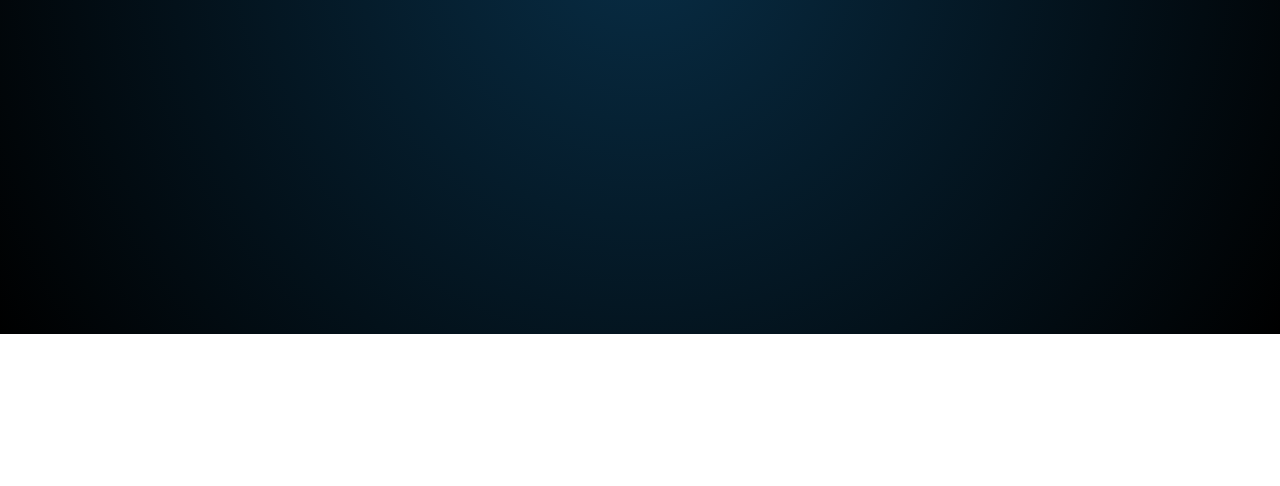
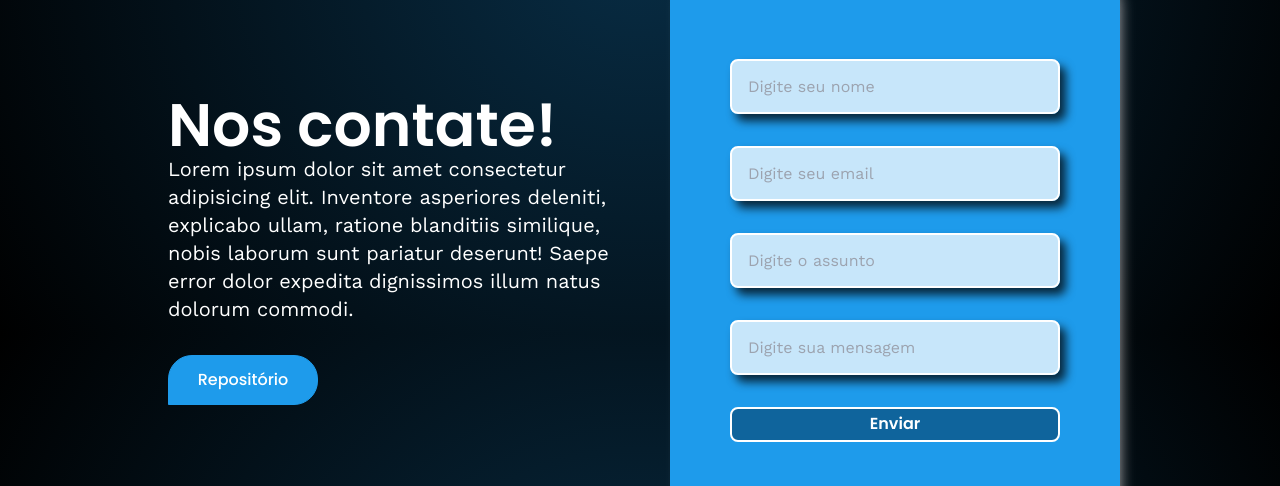
Before and after one commit to Projeto-Integrador-CodeAxis/ProjetoCodeAxis-FrontEnd, a React (Vite) app: page /contatos in a window 1280 px wide. Shown: the part 466-952 px from the top of the page. Before the commit the page ends 800 px from the top, so only its background shows below. Built offline with nearby package versions, Linux system fonts and the light colour scheme.

Commit message:
Botão finalizado com as propriedades

```diff
--- a/src/App.tsx
+++ b/src/App.tsx
@@ -3,7 +3,7 @@ import './index.css'
 import Sobre from './pages/sobre/Sobre'
 import { BrowserRouter, Route, Routes} from 'react-router-dom'
 import Home from './pages/home/Home'
-import Footer from './components/pages/footer/Footer'
+import Footer from './components/footer/Footer'
 import Navbar from "./components/navBar/NavBar";
 import Contatos from './pages/pg_contatos/Contatos'
 
@@ -17,7 +17,7 @@ function App() {
         <Routes>
         <Route path="/sobre" element={<Sobre />} />
         <Route path="/" element={<Home />} />
-         <Route path="/" element={<Contatos />} />
+         <Route path="/contatos" element={<Contatos />} />
         </Routes>
       <Footer />
       </BrowserRouter>
--- a/src/components/botao/Botao.tsx
+++ b/src/components/botao/Botao.tsx
@@ -3,17 +3,25 @@ import React from 'react';
 interface BotaoProps {
   texto: string;
   link: string;
+  width: number
+  height: number
 }
 
-const Botao: React.FC<BotaoProps> = ({ texto, link }) => {
+const Botao: React.FC<BotaoProps> = ({ texto, link, width, height }) => {
   return (
 
     <>
-    <div>
-    <a href={link} className="text-white font-poppins font-medium bg-celestial-blue border border-celestial-blue px-4 py-2 hover:bg-prussian-blue hover:text-celestial-blue rounded-tr-3xl rounded-br-3xl rounded-bl-3xl">
+
+    <a href={link} className={`text-white font-poppins font-medium
+      bg-celestial-blue border border-celestial-blue
+      hover:bg-prussian-blue hover:text-celestial-blue
+      rounded-tr-3xl rounded-br-3xl rounded-tl-3xl
+      flex justify-center items-center text-center
+      transition duration-500`}
+      style={{ width: `${width}px`, height:`${height}px` }}>
       {texto}
     </a>
-    </div>
+
     </>
 
   );
--- a/src/pages/pg_contatos/Contatos.tsx
+++ b/src/pages/pg_contatos/Contatos.tsx
@@ -1,35 +1,29 @@
-import { GithubLogo } from "@phosphor-icons/react";
 import "./Contatos.css";
+import Botao from "../../components/botao/Botao";
 
 function Contatos() {
   return (
     <>
-      <div className="flex flex-row min-h-screen px-36">
-        <div className="flex flex-col justify-center align-center w-1/2 ">
+      <div className="flex flex-row min-h-screen px-36 min-w-screen">
+
+        <div className="flex flex-col justify-center item-center w-2/3 p-6">
           <h1 className="text-white font-poppins font-semibold text-6xl">
             Nos contate!
           </h1>
-          <p className="text-white font-sans font-light text-xl">
-            {" "}
+          <p className="text-white font-sans font-light text-xl mb-8">
             Lorem ipsum dolor sit amet consectetur adipisicing elit. Inventore
             asperiores deleniti, explicabo ullam, ratione blanditiis similique,
             nobis laborum sunt pariatur deserunt! Saepe error dolor expedita
             dignissimos illum natus dolorum commodi.
           </p>
 
-        <div className="flex flex-row justify-start align-center mt-5
-        gap-2 border border-white w-1/3 text-center rounded-lg">
+        <Botao texto="Repositório" link="https://github.com/Projeto-Integrador-CodeAxis"
+        width={150} height= {50} />
 
-
-        <GithubLogo className='text-white' size={60} weight="thin" />
-        <h1 className="text-white font-poppins font-semibold
-        text-sm p-2 text-center">Respositorio</h1>
-
-        </div>
         </div>
 
 
-        <div className="min-h-screen flex items-center justify-center p-4 ml-60">
+        <div className="min-h-screen flex items-center justify-center p-4 w-1/2">
           <form className=" bg-celestial-blue flex flex-col justify-center
           items-center p-8 widht-450 height-550 rounded-3xl shadow-white">
             <div className="mb-8">
```
Also changed, not shown: src/components/footer/Footer.css (renamed from src/components/pages/footer/Footer.css), src/components/footer/Footer.tsx (renamed from src/components/pages/footer/Footer.tsx), 1 other file (tests, documents, lock files or other folders).
